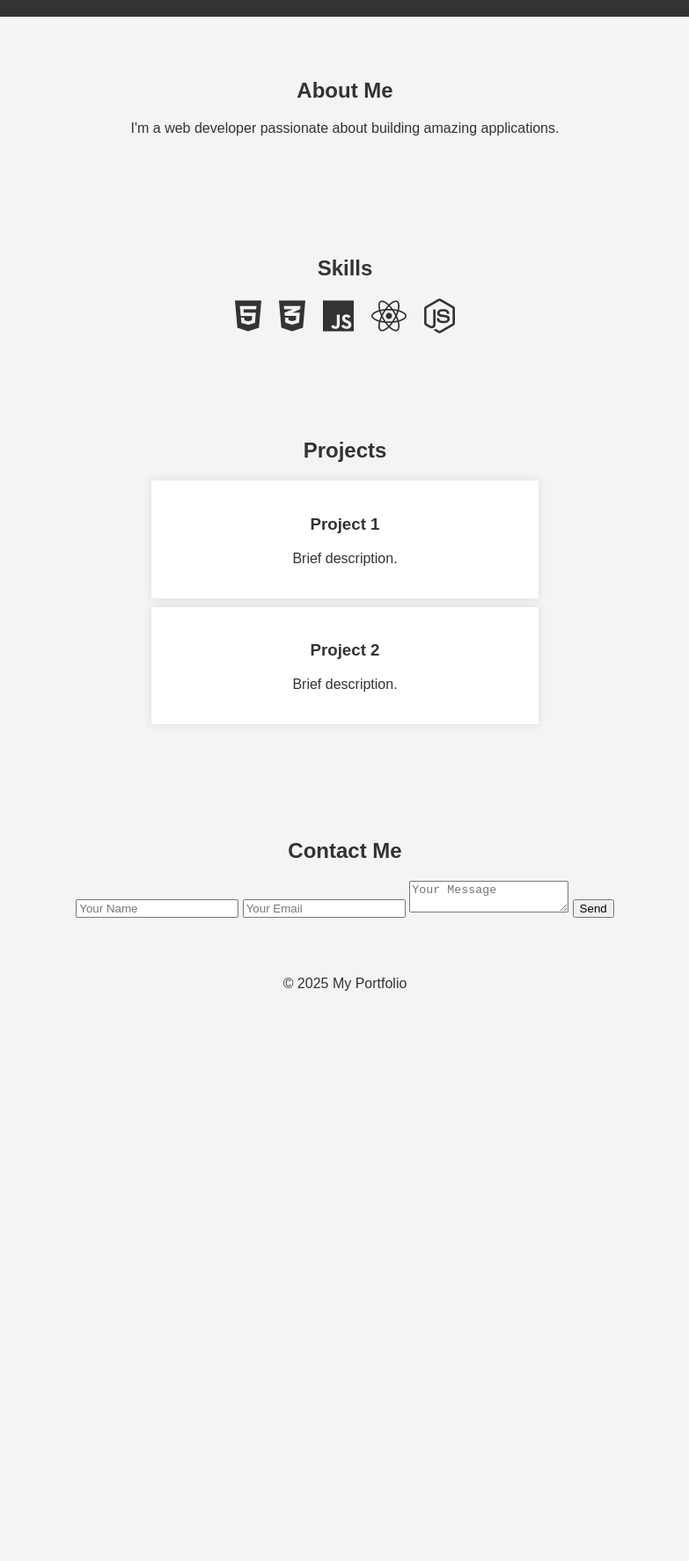
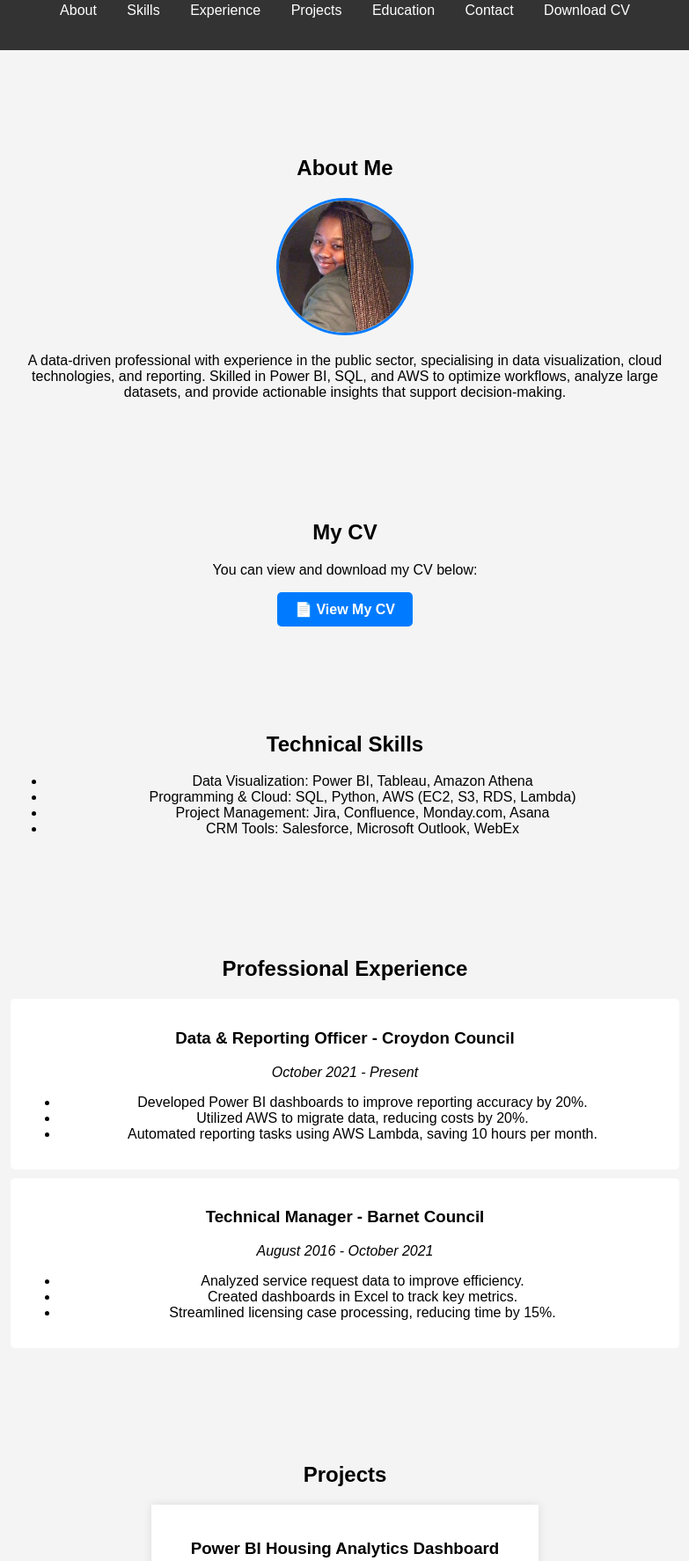
Before and after one commit to ItIsNette/Portfolio-AH, a website: page index.html in a window 1280 px wide. Shown: the part 131-1905 px from the top of the page at 88% size, without its empty margins (248-1031 px from the left). Before the commit the page ends 1274 px from the top, so only its background shows below. Drawn offline with Linux system fonts and the light colour scheme.

Commit message:
Added profile picture

```diff
--- a/index.html
+++ b/index.html
@@ -3,66 +3,114 @@
 <head>
     <meta charset="UTF-8">
     <meta name="viewport" content="width=device-width, initial-scale=1.0">
-    <title>My Portfolio</title>
+    <title>Antoinette Hammond | Data & Reporting Professional</title>
     <link rel="stylesheet" href="styles.css">
     <script src="https://kit.fontawesome.com/a076d05399.js" crossorigin="anonymous"></script>
 </head>
 <body>
 
     <header>
-        <h1>My Portfolio</h1>
+        <h1>Antoinette Hammond</h1>
+        <p>Data & Reporting Professional | Power BI | AWS | SQL</p>
         <nav>
             <ul>
                 <li><a href="#about">About</a></li>
+                <li><a href="#skills">Skills</a></li>
+                <li><a href="#experience">Experience</a></li>
                 <li><a href="#projects">Projects</a></li>
+                <li><a href="#education">Education</a></li>
                 <li><a href="#contact">Contact</a></li>
-                <li><button id="theme-toggle">🌙</button></li>
+                <li><a href="Antoinette_CV.pdf" download>Download CV</a></li>
             </ul>
         </nav>
     </header>
 
     <section id="about">
-        <h2>About Me</h2>
-        <p>I'm a web developer passionate about building amazing applications.</p>
+        <section id="about">
+            <h2>About Me</h2>
+            <img src="profile.jpg" alt="Antoinette Hammond" class="profile-pic">
+            <p>
+            A data-driven professional with experience in the public sector, specialising in
+            data visualization, cloud technologies, and reporting. Skilled in Power BI, SQL,
+            and AWS to optimize workflows, analyze large datasets, and provide actionable
+            insights that support decision-making.
+            </p>
     </section>
 
+    <section id="cv">
+        <h2>My CV</h2>
+        <p>You can view and download my CV below:</p>
+        <a href="https://docs.google.com/document/d/1-7ByjsAQcTO6qOerjMvntAN-QaUDLdLFZtSx6AFlQjw/export?format=pdf"
+           class="cv-button"
+           target="_blank">
+           📄 View My CV
+        </a>
+    </section>
+
+
     <section id="skills">
-        <h2>Skills</h2>
-        <div class="skills-container">
-            <i class="fab fa-html5"></i>
-            <i class="fab fa-css3-alt"></i>
-            <i class="fab fa-js"></i>
-            <i class="fab fa-react"></i>
-            <i class="fab fa-node-js"></i>
+        <h2>Technical Skills</h2>
+        <ul>
+            <li>Data Visualization: Power BI, Tableau, Amazon Athena</li>
+            <li>Programming & Cloud: SQL, Python, AWS (EC2, S3, RDS, Lambda)</li>
+            <li>Project Management: Jira, Confluence, Monday.com, Asana</li>
+            <li>CRM Tools: Salesforce, Microsoft Outlook, WebEx</li>
+        </ul>
+    </section>
+
+    <section id="experience">
+        <h2>Professional Experience</h2>
+        <div class="job">
+            <h3>Data & Reporting Officer - Croydon Council</h3>
+            <p><i>October 2021 - Present</i></p>
+            <ul>
+                <li>Developed Power BI dashboards to improve reporting accuracy by 20%.</li>
+                <li>Utilized AWS to migrate data, reducing costs by 20%.</li>
+                <li>Automated reporting tasks using AWS Lambda, saving 10 hours per month.</li>
+            </ul>
+        </div>
+
+        <div class="job">
+            <h3>Technical Manager - Barnet Council</h3>
+            <p><i>August 2016 - October 2021</i></p>
+            <ul>
+                <li>Analyzed service request data to improve efficiency.</li>
+                <li>Created dashboards in Excel to track key metrics.</li>
+                <li>Streamlined licensing case processing, reducing time by 15%.</li>
+            </ul>
         </div>
     </section>
 
     <section id="projects">
         <h2>Projects</h2>
         <div class="project-card">
-            <h3>Project 1</h3>
-            <p>Brief description.</p>
+            <h3>Power BI Housing Analytics Dashboard</h3>
+            <p>Developed a dashboard for affordable housing tracking, increasing data transparency.</p>
         </div>
         <div class="project-card">
-            <h3>Project 2</h3>
-            <p>Brief description.</p>
+            <h3>AWS Lambda Automated Reporting</h3>
+            <p>Built an automated reporting system using AWS Lambda, reducing manual work.</p>
         </div>
+    </section>
+
+    <section id="education">
+        <h2>Education & Certifications</h2>
+        <ul>
+            <li>AWS Academy - Optima Training & Consultancy LTD (2021)</li>
+            <li>Power BI Data Analyst Associate - Croydon Council (2022)</li>
+            <li>Excel Fundamentals - DataCamp (2023)</li>
+        </ul>
     </section>
 
     <section id="contact">
         <h2>Contact Me</h2>
-        <form id="contact-form">
-            <input type="text" placeholder="Your Name" required>
-            <input type="email" placeholder="Your Email" required>
-            <textarea placeholder="Your Message"></textarea>
-            <button type="submit">Send</button>
-        </form>
+        <p>Email: <a href="mailto:itisnette@gmail.com">itisnette@gmail.com</a></p>
+        <p>LinkedIn: <a href="https://uk.linkedin.com/in/antoinettehammond/">View Profile</a></p>
     </section>
 
     <footer>
-        <p>&copy; 2025 My Portfolio</p>
+        <p>&copy; 2025 Antoinette Hammond</p>
     </footer>
 
-    <script src="script.js"></script>
 </body>
 </html>
--- a/styles.css
+++ b/styles.css
@@ -1,25 +1,15 @@
-/* General Styling */
 body {
     font-family: Arial, sans-serif;
     margin: 0;
     padding: 0;
     background-color: #f4f4f4;
-    color: #333;
     text-align: center;
-    transition: background-color 0.3s, color 0.3s;
 }
 
-/* Dark Mode */
-.dark-mode {
-    background-color: #1a1a1a;
-    color: #fff;
-}
-
-/* Header */
 header {
     background-color: #333;
     color: white;
-    padding: 15px;
+    padding: 20px;
 }
 
 nav ul {
@@ -37,19 +27,19 @@ nav ul li a {
     text-decoration: none;
 }
 
-#theme-toggle {
-    cursor: pointer;
-    background: none;
-    border: none;
-    font-size: 18px;
+section {
+    padding: 50px 20px;
+    max-width: 800px;
+    margin: auto;
 }
 
-/* Sections */
-section {
-    padding: 50px 20px;
+.job {
+    background: white;
+    padding: 15px;
+    margin: 10px 0;
+    border-radius: 5px;
 }
 
-/* Project Cards */
 .project-card {
     background: white;
     padding: 20px;
@@ -57,27 +47,27 @@ section {
     width: 80%;
     max-width: 400px;
     box-shadow: 0 0 10px rgba(0, 0, 0, 0.1);
-    transition: transform 0.3s;
+}
+.cv-button {
+    display: inline-block;
+    padding: 10px 20px;
+    background-color: #007bff;
+    color: white;
+    text-decoration: none;
+    font-weight: bold;
+    border-radius: 5px;
+    transition: background-color 0.3s;
 }
 
-.project-card:hover {
-    transform: scale(1.05);
+.cv-button:hover {
+    background-color: #0056b3;
 }
-
-/* Skills Icons */
-.skills-container {
-    display: flex;
-    justify-content: center;
-    gap: 20px;
-    font-size: 40px;
+.profile-pic {
+    width: 150px; /* Adjust the size */
+    height: 150px;
+    border-radius: 50%; /* Makes it circular */
+    object-fit: cover;
+    display: block;
+    margin: 20px auto;
+    border: 3px solid #007bff; /* Optional border */
 }
-
-.skills-container i {
-    color: #333;
-    transition: transform 0.3s;
-}
-
-.skills-container i:hover {
-    transform: scale(1.2);
-    color: #007BFF;
-}
```
Also changed, not shown: profile.jpg (added).
